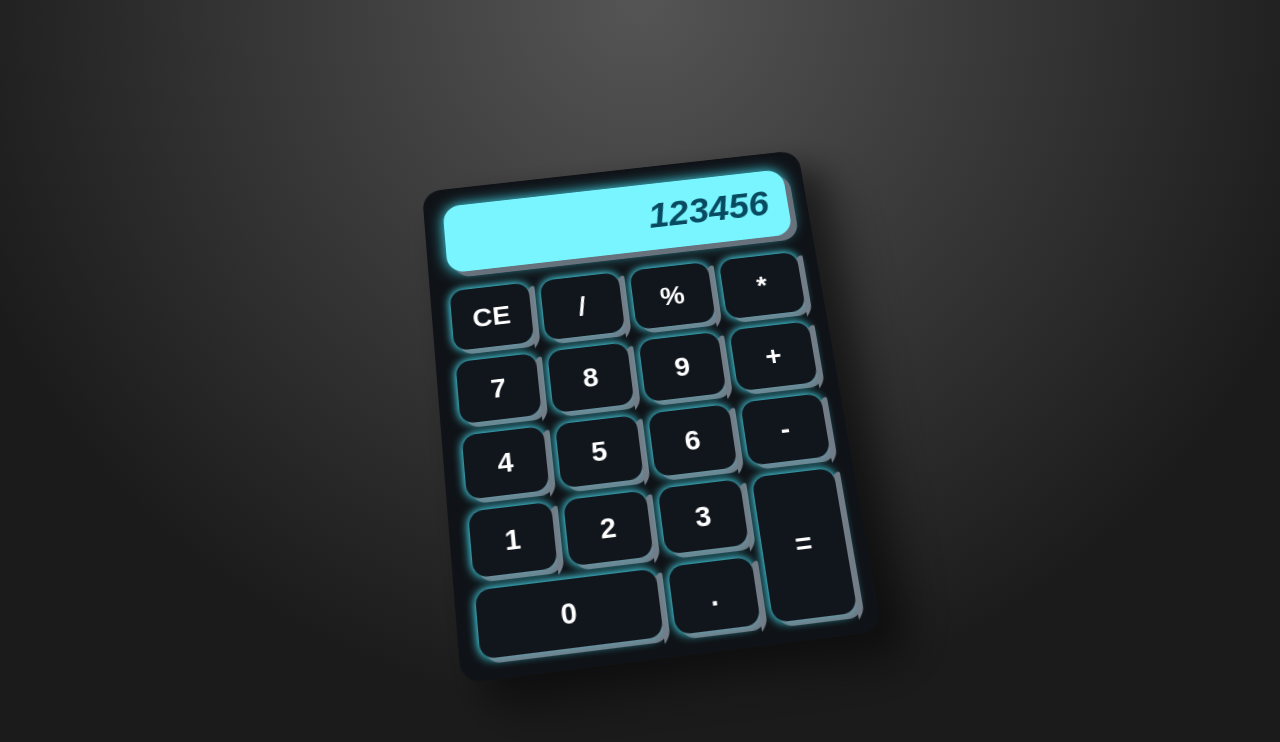
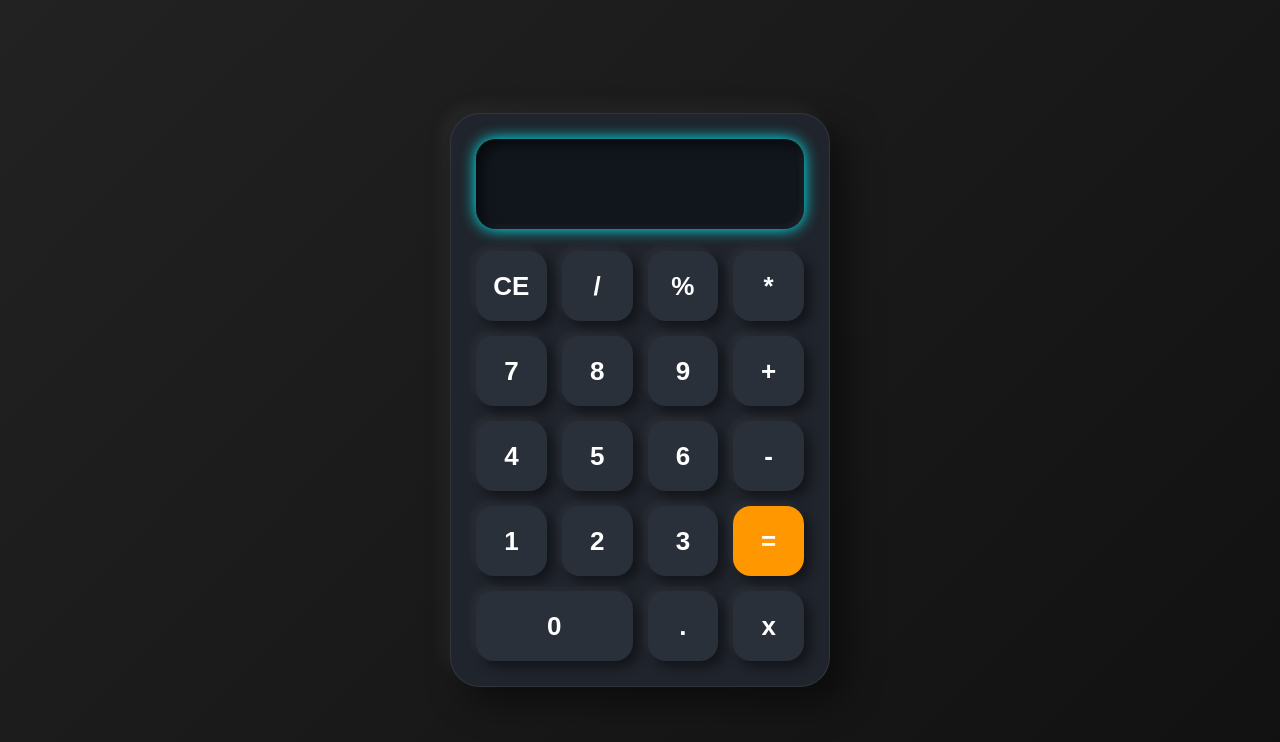
Before and after one commit to richAbiswas26/Calculator, a plain HTML site: page index.html in a window 1280 px wide. Drawn offline with Linux system fonts and the light colour scheme.

Commit message:
push all code

```diff
--- a/index.html
+++ b/index.html
@@ -18,34 +18,35 @@
     <div class="calculator">
 
         <div class="screen">
-            <span>123456</span>
+            <span class="screen-digits"></span>
         </div>
 
         <div class="keyboard">
 
-            <button class="btn">CE</button>
-            <button class="btn">/</button>
-            <button class="btn">%</button>
-            <button class="btn">*</button>
+            <button class="btn ce">CE</button>
+            <button class="btn div">/</button>
+            <button class="btn mod">%</button>
+            <button class="btn mul">*</button>
 
-            <button class="btn">7</button>
-            <button class="btn">8</button>
-            <button class="btn">9</button>
+            <button class="btn seven">7</button>
+            <button class="btn eight">8</button>
+            <button class="btn nine">9</button>
             <!-- <button class="tall">+</button> -->
-             <button class="btn">+</button>
+             <button class="btn plus">+</button>
 
-            <button class="btn">4</button>
-            <button class="btn">5</button>
-            <button class="btn">6</button>
-            <button class="btn">-</button>
+            <button class="btn four">4</button>
+            <button class="btn five">5</button>
+            <button class="btn six">6</button>
+            <button class="btn minus">-</button>
 
-            <button class="btn">1</button>
-            <button class="btn">2</button>
-            <button class="btn">3</button>
-            <button class="tall btn">=</button>
+            <button class="btn one">1</button>
+            <button class="btn two">2</button>
+            <button class="btn three">3</button>
+            <button class="tall btn equal">=</button>
 
             <button class="zero btn">0</button>
-            <button class="btn">.</button>
+            <button class="btn dot">.</button>
+            <button class="btn">x</button>
 
         </div>
 
--- a/script.js
+++ b/script.js
@@ -0,0 +1,106 @@
+
+
+let buttons = document.querySelectorAll(".btn");
+let screenDigits = document.querySelector(".screen-digits");
+
+let expression = "";
+
+buttons.forEach(btn => {
+
+    btn.addEventListener("click", () => {
+
+        let value = btn.textContent;
+
+        // Clear
+        if(value === "CE"){
+            expression = "";
+            screenDigits.textContent = "0";
+            return;
+        }
+
+        // one digit Clear
+        if(value === "x"){
+            expression = expression.slice(0, -1);
+            screenDigits.textContent = expression;
+            return;
+        }
+
+        // Equal
+        if(value === "="){
+
+            try{
+                expression = eval(expression).toString();
+                screenDigits.textContent = expression;
+            }
+            catch{
+                screenDigits.textContent = "Error";
+                expression = "";
+            }
+
+            return;
+        }
+
+        // Append button value
+        expression += value;
+        screenDigits.textContent = expression;
+
+    });
+
+});
+
+
+
+
+
+
+
+
+
+
+
+
+
+
+function calculate(expression){
+
+    let operator;
+
+    if(expression.includes("+")){
+        operator = "+";
+    }
+    else if(expression.includes("-")){
+        operator = "-";
+    }
+    else if(expression.includes("*")){
+        operator = "*";
+    }
+    else if(expression.includes("/")){
+        operator = "/";
+    }
+    else if(expression.includes("%")){
+        operator = "%";
+    }
+
+    let parts = expression.split(operator);
+
+    let num1 = Number(parts[0]);
+    let num2 = Number(parts[1]);
+
+    switch(operator){
+
+        case "+":
+            return num1 + num2;
+
+        case "-":
+            return num1 - num2;
+
+        case "*":
+            return num1 * num2;
+
+        case "/":
+            return num1 / num2;
+
+        case "%":
+            return num1 % num2;
+    }
+}
--- a/style.css
+++ b/style.css
@@ -26,118 +26,69 @@
 }
 
 body{
+
     height:100vh;
+
     display:flex;
     justify-content:center;
     align-items:center;
-    background:radial-gradient(circle at top,#555,#1b1b1b 70%);
+
+    background:linear-gradient(135deg,#222,#111);
 }
 
-/* ===========================
-        Calculator Body
-=========================== */
+/* ===================== */
 
 .calculator{
 
-    width:400px;
-    padding:20px;
+    width:380px;
 
-    background:#0f1318;
+    padding:25px;
+
+    border-radius:30px;
+
+    background:#20242c;
+
+    box-shadow:
+    15px 15px 35px rgba(0,0,0,.5),
+    -8px -8px 18px rgba(255,255,255,.05);
+
+    border:1px solid rgba(255,255,255,.08);
+}
+
+/* ===================== */
+
+.screen{
+
+    height:90px;
+
+    margin-bottom:22px;
 
     border-radius:20px;
 
-    position:relative;
-
-    transform:
-        perspective(1200px)
-        rotateX(16deg)
-        rotateZ(-7deg);
-
-    transform-style:preserve-3d;
-
-    box-shadow:
-        20px 20px 35px rgba(0,0,0,.45),
-        35px 35px 60px rgba(0,0,0,.25);
-}
-
-/* Right Side */
-
-.calculator::after{
-
-    content:"";
-
-    position:absolute;
-
-    top:8px;
-    right:-16px;
-
-    width:16px;
-    height:100%;
-
-
-    transform:skewY(-45deg);
-
-    border-radius:0 12px 12px 0;
-}
-
-/* Bottom Side */
-
-.calculator::before{
-
-    content:"";
-
-    position:absolute;
-
-    left:8px;
-    bottom:-16px;
-
-    width:100%;
-    height:16px;
-
-    transform:skewX(-45deg);
-
-    border-radius:0 0 12px 12px;
-}
-
-/* ===========================
-          Screen
-=========================== */
-
-.screen{
-
-    height:75px;
-
-    background:#79f5ff;
-
-    border-radius:18px;
+    background:#11161d;
 
     display:flex;
     justify-content:flex-end;
     align-items:center;
 
-    padding-right:20px;
-
-    margin-bottom:20px;
+    padding:20px;
 
     box-shadow:
-        6px 6px 0 #68727d,
-        0 0 15px #49ecff;
+    inset 6px 6px 12px rgba(0,0,0,.6),
+    inset -3px -3px 6px rgba(255,255,255,.05),
+    0 0 15px #00f7ff;
 }
 
 .screen span{
 
-    color:#084b61;
+    color:#00f7ff;
 
-    font-size:38px;
-
-    font-style:italic;
+    font-size:42px;
 
     font-weight:bold;
 }
 
-/* ===========================
-          Keyboard
-=========================== */
+/* ===================== */
 
 .keyboard{
 
@@ -145,114 +96,86 @@ body{
 
     grid-template-columns:repeat(4,1fr);
 
-    gap:12px;
+    gap:15px;
 }
 
-/* ===========================
-            Buttons
-=========================== */
+/* ===================== */
 
 button{
 
-    position:relative;
-
-    height:65px;
+    height:70px;
 
     border:none;
 
-    border-radius:14px;
+    border-radius:18px;
 
-    background:#11161d;
+    background:#2a3039;
 
     color:white;
 
-    font-size:28px;
+    font-size:26px;
 
-    font-weight:bold;
+    font-weight:600;
 
     cursor:pointer;
 
+    transition:.2s;
+
     box-shadow:
-        5px 5px 0 #707984,
-        0 0 10px #4cecff;
-
-    transition:.2s;
-}
-
-/* Button Glow */
-
-button::before{
-
-    content:"";
-
-    position:absolute;
-
-    inset:0;
-
-    border-radius:14px;
-
-    box-shadow:0 0 10px #4cecff;
-
-    opacity:.45;
-
-    pointer-events:none;
-}
-
-/* Right Side of Button */
-
-button::after{
-
-    content:"";
-
-    position:absolute;
-
-    top:4px;
-    right:-6px;
-
-    width:6px;
-    height:100%;
-
-    background:#737d87;
-
-    transform:skewY(-45deg);
-
-    border-radius:0 6px 6px 0;
+    6px 6px 12px rgba(0,0,0,.45),
+    -4px -4px 8px rgba(255,255,255,.05);
 }
 
 /* Hover */
 
 button:hover{
 
-    transform:translateY(-2px);
+    transform:translateY(-3px);
 
     box-shadow:
-        6px 6px 0 #707984,
-        0 0 15px #4cecff;
+    8px 8px 14px rgba(0,0,0,.45),
+    -4px -4px 8px rgba(255,255,255,.05),
+    0 0 15px #00f7ff;
 }
 
 /* Click */
 
 button:active{
 
-    transform:translate(3px,3px);
+    transform:scale(.95);
 
     box-shadow:
-        2px 2px 0 #707984,
-        0 0 5px #4cecff;
+    inset 5px 5px 10px rgba(0,0,0,.55),
+    inset -3px -3px 6px rgba(255,255,255,.05);
 }
 
-/* ===========================
-      Special Buttons
-=========================== */
+/* ===================== */
+
+.operator{
+
+    background:#00b8d4;
+}
+
+.operator:hover{
+
+    background:#00cde8;
+}
+
+/* ===================== */
+
+.equal{
+
+    background:#ff9800;
+}
+
+.equal:hover{
+
+    background:#ffad33;
+}
+
+/* ===================== */
 
 .zero{
 
     grid-column:span 2;
 }
-
-.tall{
-
-    grid-row:span 2;
-
-    height:142px;
-}
```
